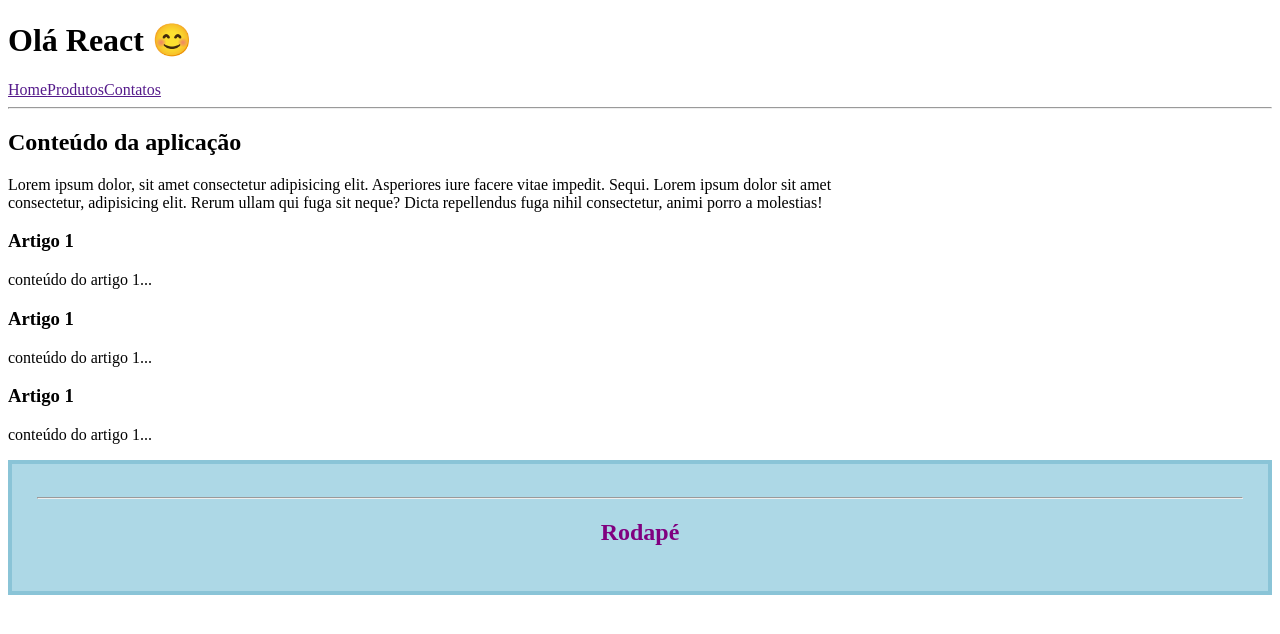
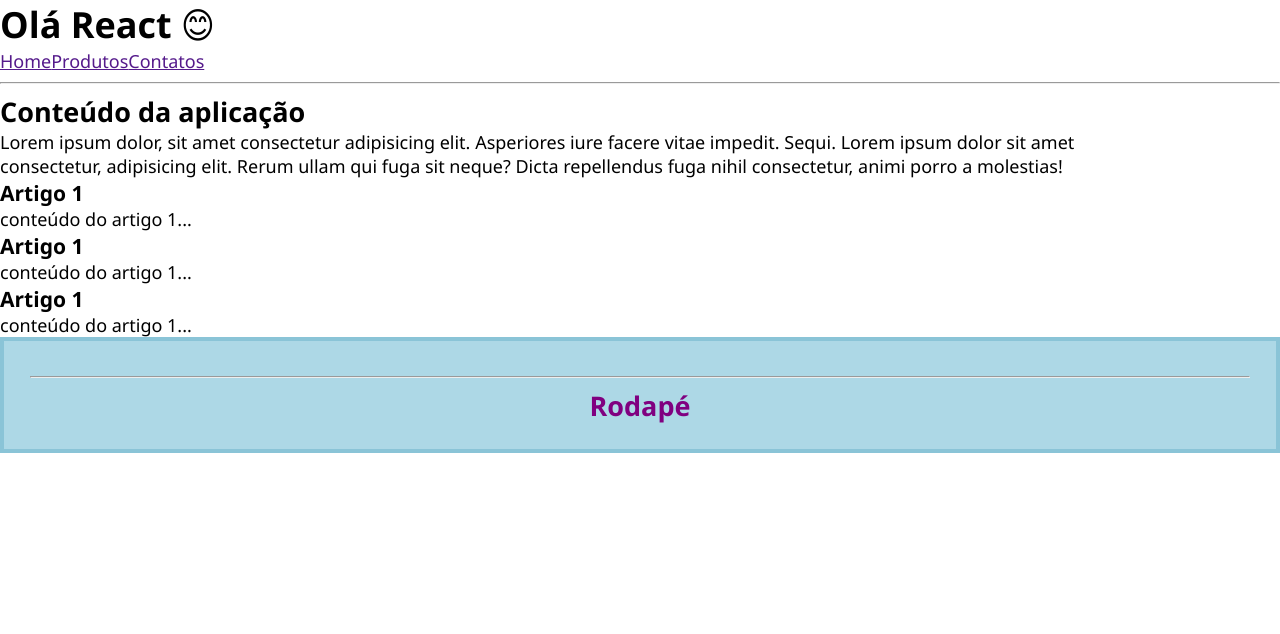
Before and after one commit to melissaJll/react-fundamentos, a React (Vite) app: page / in a window 1280 px wide. Shown: the top 634 px of the page. Built offline with nearby package versions, Linux system fonts and the light colour scheme.

Commit message:
css externo e importado no main

```diff
--- /dev/null
+++ b/src/index.css
@@ -0,0 +1,20 @@
+*,
+*::after,
+*::before {
+  box-sizing: border-box;
+}
+body,
+h1,
+h2,
+h3,
+p {
+  margin: 0;
+  padding: 0;
+}
+
+html {
+  font-size: 18px;
+}
+body {
+  font-family: "Segoe UI", Tahoma, Geneva, Verdana, sans-serif;
+}
```
Also changed, not shown: src/main.jsx (+7 -8 lines), 1 other file (tests, documents, lock files or other folders).
